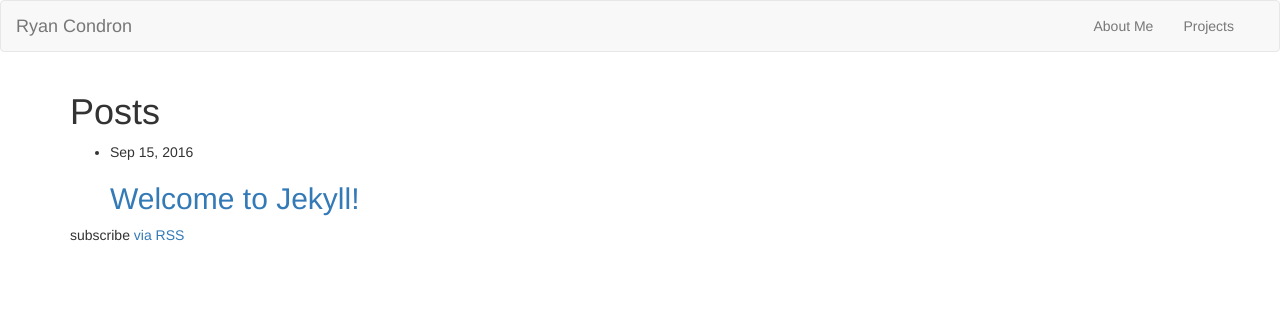
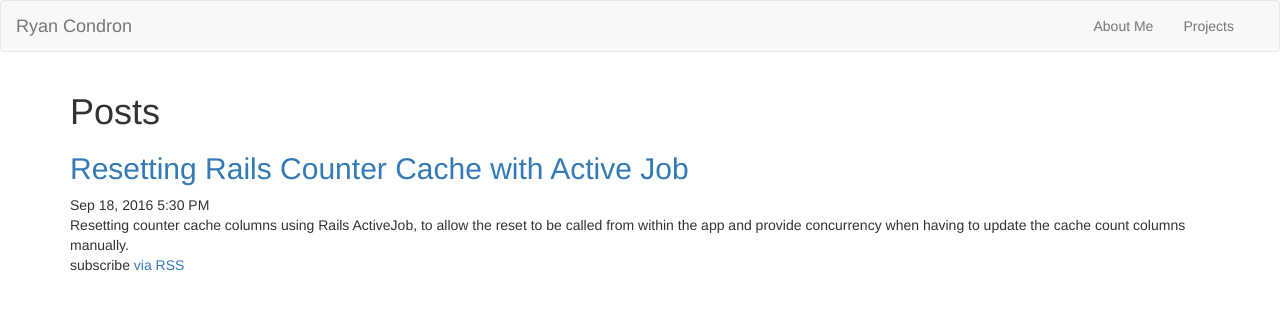
Before and after one commit to rebelweb/rebelweb.github.io, a Jekyll site: the page built from index.html, in a window 1280 px wide. Shown: the top 310 px of the page. Built offline with Jekyll 4.4.1, drawn with Linux system fonts in a browser that asks for light colours; some of the changed lines change nothing that is shown.

Commit message:
added new post

```diff
--- a/_config.yml
+++ b/_config.yml
@@ -24,7 +24,7 @@ github_username:  rebelweb
 
 # Build settings
 markdown: kramdown
-theme: minima
+
 collections:
   projects:
     output: true
--- a/_posts/2016-09-14-welcome-to-jekyll.markdown
+++ /dev/null
@@ -1,25 +0,0 @@
----
-layout: post
-title:  "Welcome to Jekyll!"
-date:   2016-09-14 20:08:49 -0500
-categories: jekyll update
----
-You’ll find this post in your `_posts` directory. Go ahead and edit it and re-build the site to see your changes. You can rebuild the site in many different ways, but the most common way is to run `jekyll serve`, which launches a web server and auto-regenerates your site when a file is updated.
-
-To add new posts, simply add a file in the `_posts` directory that follows the convention `YYYY-MM-DD-name-of-post.ext` and includes the necessary front matter. Take a look at the source for this post to get an idea about how it works.
-
-Jekyll also offers powerful support for code snippets:
-
-{% highlight ruby %}
-def print_hi(name)
-  puts "Hi, #{name}"
-end
-print_hi('Tom')
-#=> prints 'Hi, Tom' to STDOUT.
-{% endhighlight %}
-
-Check out the [Jekyll docs][jekyll-docs] for more info on how to get the most out of Jekyll. File all bugs/feature requests at [Jekyll’s GitHub repo][jekyll-gh]. If you have questions, you can ask them on [Jekyll Talk][jekyll-talk].
-
-[jekyll-docs]: http://jekyllrb.com/docs/home
-[jekyll-gh]:   https://github.com/jekyll/jekyll
-[jekyll-talk]: https://talk.jekyllrb.com/
--- /dev/null
+++ b/_posts/2016-09-18-resetting-rails-counter-cache-with-activejob.markdown
@@ -0,0 +1,153 @@
+---
+layout: post
+title:  "Resetting Rails Counter Cache with Active Job"
+date:   2016-09-18 12:30:00 -0500
+categories: rails
+description: >
+  Resetting counter cache columns using Rails ActiveJob, to allow the reset to
+  be called from within the app and provide concurrency when having to update
+  the cache count columns manually.
+---
+
+I have recently tried something a little different, when working with Rails
+counter caches. For those new to rails counter cache columns are where you setup
+a column to hold a count of a __has_many__ relationship to make a lookup faster
+than a count SQL query. You can read more about that more about them in the API,
+[Rails Associations](http://guides.rubyonrails.org/association_basics.html)
+
+I tried setting up resetting counter caches in ActiveJob,
+instead of using a rake task to do so. Use case for this would be when someone
+updates the count from SQL or when you first implement the counts. This would
+allow me to call the job from the admin interface of my application, I still can
+call the job from a rake task if I needed to. Lets take a closer look:
+
+I started thinking how to do this efficiently without minimal coding. I started
+digging to see how to turn snake case into a class name, so I take something
+like __category__ and turn it into __Category__. I know the generators that come
+baked into Rails work this way, so I searched the Rails repository on github, to
+see how it works and used it in this example.
+
+The update script uses a JSON file to store the class and the relating
+relationships that need updated. It is structured with the class name in snake
+case as the key, and the value of an array of all the relationships needing
+updated. See the example below.
+
+{% highlight json %}
+{
+  "category": [
+    "article_categories"
+  ]
+}
+{% endhighlight %}
+
+Now for the job code (see below). The job accepts one parameter which is the
+key. The key is the key from the JSON file discussed earlier so you can do all
+tables or just a single table, to allow for maximum flexibility, or concurrency
+since we are using Active Job. To use concurrency simple spin each class in its
+own job. The job loads the JSON file storing the configuration, and depending on
+if a key was passed it will loop through all keys and columns or just the one
+specified.
+
+For the actual business end of things the __update_cache_columns__ method does
+the brunt of the work. The method takes the key and turns it into a class_name,
+and updates each one of it's cache columns.
+
+{% highlight ruby %}
+  class UpdateCounterCacheJob < ApplicationJob
+    attr_accessor :cache_columns
+
+    def perform(key = 'all')
+      self.cache_columns = counter_cache_hash
+      if key == 'all'
+        cache_columns.keys.each { |obj| update_cache_columns(obj) }
+      else
+        update_cache_columns(key)
+      end
+    end
+
+    private
+
+    def counter_cache_hash
+      file_name = format('%s/config/counter_cache_columns.json', Rails.root)
+      file = File.read(file_name)
+      JSON.parse(file)
+    end
+
+    def update_cache_columns(key)
+      model = key.camelize.constantize.base_class
+      cache_columns[key].each do |col|
+        model.find_each { |m| model.reset_counters(m.id, col) }
+      end
+    end
+  end
+{% endhighlight %}
+
+Testing this is easy. First, we'll create the related object and update
+the count via raw SQL. Then we'll finally run the job and verify it updated the
+count successfully.
+
+{% highlight ruby %}
+  RSpec.describe UpdateCounterCachesJob, type: :job do
+    it 'updates all cache columns when they are out of sync' do
+      sql = <<-SQL
+      update categories
+      SET articles_count = 5
+      SQL
+
+      category = create(:category)
+      ActiveRecord::Base.connection.execute(sql)
+      category.reload
+      expect(category.articles_count).to eq(5)
+      UpdateCounterCachesJob.perform_now
+      category.reload
+      expect(category.articles_count).to eq(0)
+    end
+
+    it 'updates an individual model\'s cache columns' do
+      sql = <<-SQL
+      update categories
+      SET articles_count = 5
+      SQL
+
+      category = create(:category)
+      ActiveRecord::Base.connection.execute(sql)
+      category.reload
+      expect(category.articles_count).to eq(5)
+      UpdateCounterCachesJob.perform_now('category')
+      category.reload
+      expect(category.articles_count).to eq(0)
+    end
+  end
+{% endhighlight %}
+
+I am including my base model code, to help any one see how a counter cache is
+setup. The category relation on ArticleCategory contains
+__counter_cache: :articles_count__, which is what typically updates the column
+in the category table every time one is created or destroyed. The job above is
+for when the counts are wrong due to something going a rye.
+
+{% highlight ruby %}
+  class Category < ApplicationRecord
+    has_many :article_categories, class_name: ArticleCategory,
+                                  foreign_key: :category_id, dependent: :destroy
+    has_many :articles, through: :article_categories
+  end
+
+  class Article < ApplicationRecord
+    belongs_to :author, class_name: User, foreign_key: :author_id
+    has_many :article_categories, class_name: ArticleCategory,
+                                  foreign_key: :article_id, dependent: :destroy
+    has_many :categories, through: :article_categories
+    has_many :images, class_name: ArticleImage, foreign_key: :article_id,
+                    dependent: :destroy
+    end
+
+  class ArticleCategory < ApplicationRecord
+    belongs_to :article, class_name: Article, foreign_key: :article_id
+    belongs_to :category, class_name: Category, foreign_key: :category_id,
+                          counter_cache: :articles_count
+  end
+{% endhighlight %}
+
+This is a different spin on how this is typically handled. I welcome any
+thoughts on this implementation.
--- a/_sass/_syntax.scss
+++ b/_sass/_syntax.scss
@@ -1,6 +1,10 @@
 /**
  * Syntax highlighting styles
  */
+ %vertical-rhythm {
+     margin-bottom: $spacing-unit / 2;
+ }
+
 .highlight {
     background: #fff;
     @extend %vertical-rhythm;
--- a/css/main.scss
+++ b/css/main.scss
@@ -1,5 +1,8 @@
 ---
 # Only the main Sass file needs front matter (the dashes are enough)
 ---
+$spacing-unit: 30px !default;
+
 @charset "utf-8";
 @import "bootstrap";
+@import "syntax";
--- a/index.html
+++ b/index.html
@@ -6,17 +6,11 @@ layout: default
 
   <h1 class="page-heading">Posts</h1>
 
-  <ul class="post-list">
     {% for post in site.posts %}
-      <li>
-        <span class="post-meta">{{ post.date | date: "%b %-d, %Y" }}</span>
-
-        <h2>
-          <a class="post-link" href="{{ post.url | prepend: site.baseurl }}">{{ post.title | escape }}</a>
-        </h2>
-      </li>
+      <h2><a class="post-link" href="{{ post.url | prepend: site.baseurl }}">{{ post.title | escape }}</a></h2>
+      <span class="post-meta">{{ post.date | date: "%b %-d, %Y %l:%M %p" }}</span>
+      <div class="post-body">{{ post.description }}</div>
     {% endfor %}
-  </ul>
 
   <p class="rss-subscribe">subscribe <a href="{{ "/feed.xml" | prepend: site.baseurl }}">via RSS</a></p>
 
```
